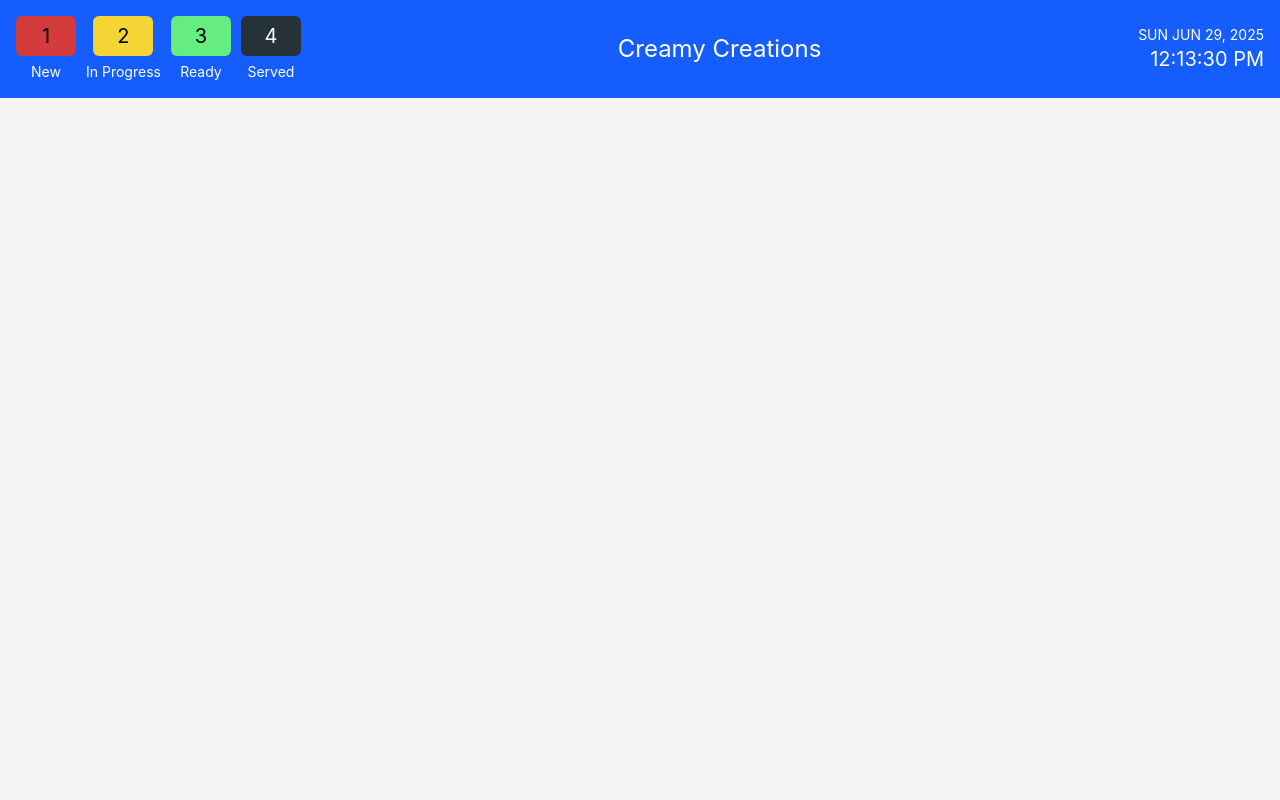
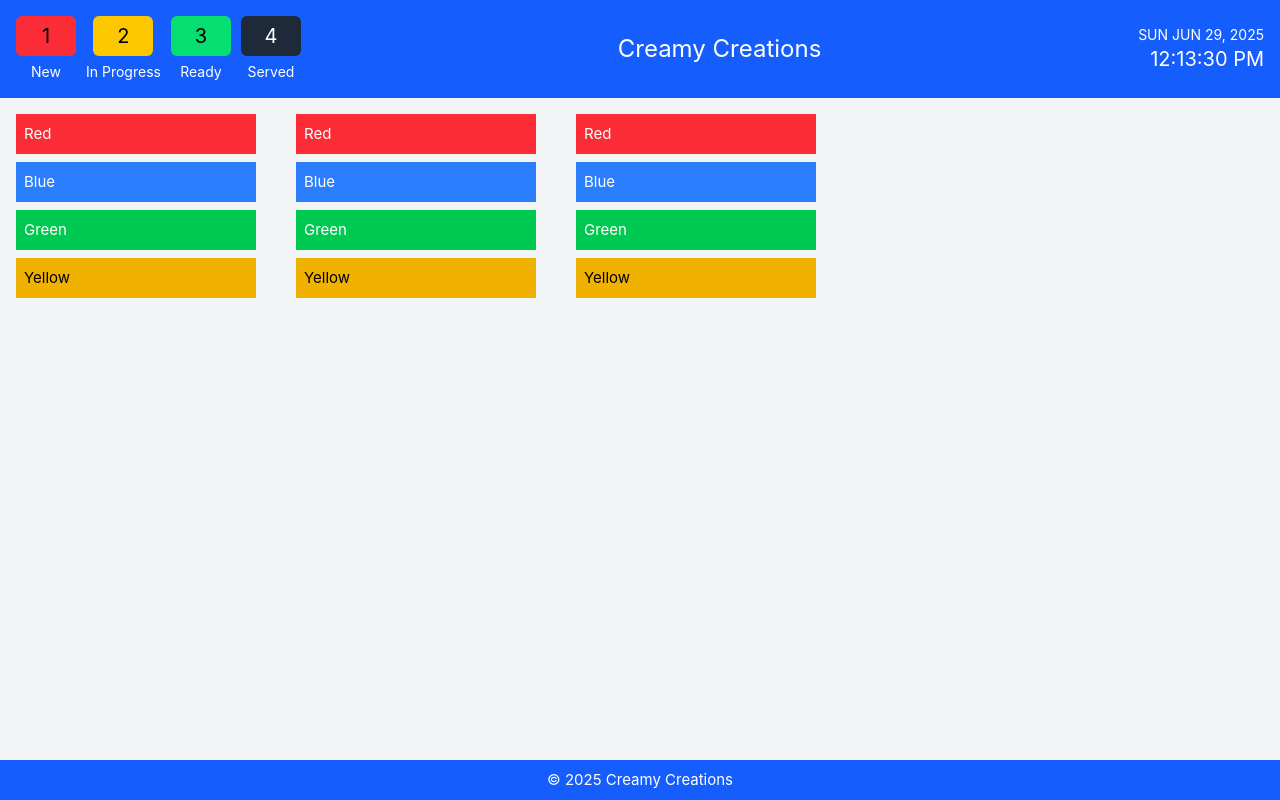
Before and after one commit to Genesis-Tan/Creamy-Created, a Vue app in the folder frontend-kitchen/: page / in a window 1280 px wide. Built offline with nearby package versions, Linux system fonts and the light colour scheme; the HTML template or start-up script is replaced by a standard one.

Commit message:
refactored app.vue, css

```diff
--- a/frontend-kitchen/src/App.vue
+++ b/frontend-kitchen/src/App.vue
@@ -1,33 +1,42 @@
 <script setup lang="ts">
 import Navbar from './components/navbar.vue'
+// You can also import a Footer if needed
 </script>
 
 <template>
-  <header>
+  <div class="min-h-screen flex flex-col">
+    <!-- Navbar at top -->
     <Navbar />
-  </header>
-  <main></main>
+
+    <main class="flex-1 p-4 bg-gray-100">
+      <div class="flex flex-row gap-10">
+        <!-- Column 1 -->
+        <div class="flex flex-col w-60 gap-2">
+          <div class="bg-red-500 p-2 text-white">Red</div>
+          <div class="bg-blue-500 p-2 text-white">Blue</div>
+          <div class="bg-green-500 p-2 text-white">Green</div>
+          <div class="bg-yellow-500 p-2 text-black">Yellow</div>
+        </div>
+
+        <!-- Column 2 -->
+        <div class="flex flex-col w-60 gap-2">
+          <div class="bg-red-500 p-2 text-white">Red</div>
+          <div class="bg-blue-500 p-2 text-white">Blue</div>
+          <div class="bg-green-500 p-2 text-white">Green</div>
+          <div class="bg-yellow-500 p-2 text-black">Yellow</div>
+        </div>
+
+        <!-- Column 3 -->
+        <div class="flex flex-col w-60 gap-2">
+          <div class="bg-red-500 p-2 text-white">Red</div>
+          <div class="bg-blue-500 p-2 text-white">Blue</div>
+          <div class="bg-green-500 p-2 text-white">Green</div>
+          <div class="bg-yellow-500 p-2 text-black">Yellow</div>
+        </div>
+      </div>
+    </main>
+
+    <!-- Optional Footer -->
+    <footer class="bg-blue-600 text-white text-center p-2">&copy; 2025 Creamy Creations</footer>
+  </div>
 </template>
-
-<style scoped>
-header {
-  width: 100%;
-  margin: 0;
-  padding: 0;
-  display: flex;
-  justify-content: flex-start;
-  align-items: flex-start;
-  position: fixed;
-  top: 0;
-  left: 0;
-  z-index: 1000;
-}
-</style>
-
-<style>
-body {
-  background-color: #f5f5f5;
-  color: black;
-  margin: 0;
-}
-</style>
--- a/frontend-kitchen/src/assets/main.css
+++ b/frontend-kitchen/src/assets/main.css
@@ -1,35 +1,12 @@
 @import './base.css';
 @import 'tailwindcss';
 
+/* Tailwind already resets most styles but just to be sure */
+html,
+body,
 #app {
-  max-width: 1280px;
-  margin: 0 auto;
-  padding: 2rem;
-  font-weight: normal;
+  margin: 0;
+  padding: 0;
+  width: 100%;
+  height: 100%;
 }
-
-a,
-.green {
-  text-decoration: none;
-  transition: 0.4s;
-  padding: 3px;
-}
-
-@media (hover: hover) {
-  a:hover {
-    background-color: hsla(160, 100%, 37%, 0.2);
-  }
-}
-
-@media (min-width: 1024px) {
-  body {
-    display: flex;
-    place-items: center;
-  }
-
-  #app {
-    display: grid;
-    grid-template-columns: 1fr 1fr;
-    padding: 0 2rem;
-  }
-}
--- a/frontend-kitchen/src/components/navbar.vue
+++ b/frontend-kitchen/src/components/navbar.vue
@@ -45,8 +45,7 @@ onUnmounted(() => {
     <div class="flex gap-2.5">
       <div class="flex flex-col items-center gap-1.5">
         <div
-          class="w-15 h-10 flex justify-center items-center rounded-md font-bold text-xl"
-          style="background-color: #d43b3b; color: black"
+          class="w-15 h-10 flex justify-center items-center rounded-md font-bold text-xl bg-red-500 text-black"
         >
           1
         </div>
@@ -54,8 +53,7 @@ onUnmounted(() => {
       </div>
       <div class="flex flex-col items-center gap-1.5">
         <div
-          class="w-15 h-10 flex justify-center items-center rounded-md font-bold text-xl"
-          style="background-color: #f3d633; color: black"
+          class="w-15 h-10 flex justify-center items-center rounded-md font-bold text-xl bg-yellow-400 text-black"
         >
           2
         </div>
@@ -63,8 +61,7 @@ onUnmounted(() => {
       </div>
       <div class="flex flex-col items-center gap-1.5">
         <div
-          class="w-15 h-10 flex justify-center items-center rounded-md font-bold text-xl"
-          style="background-color: #66ed7f; color: black"
+          class="w-15 h-10 flex justify-center items-center rounded-md font-bold text-xl bg-green-400 text-black"
         >
           3
         </div>
@@ -72,8 +69,7 @@ onUnmounted(() => {
       </div>
       <div class="flex flex-col items-center gap-1.5">
         <div
-          class="w-15 h-10 flex justify-center items-center rounded-md font-bold text-xl"
-          style="background-color: #253338; color: white"
+          class="w-15 h-10 flex justify-center items-center rounded-md font-bold text-xl bg-gray-800 text-white"
         >
           4
         </div>
@@ -91,5 +87,3 @@ onUnmounted(() => {
     </div>
   </nav>
 </template>
-
-<style scoped></style>
```
